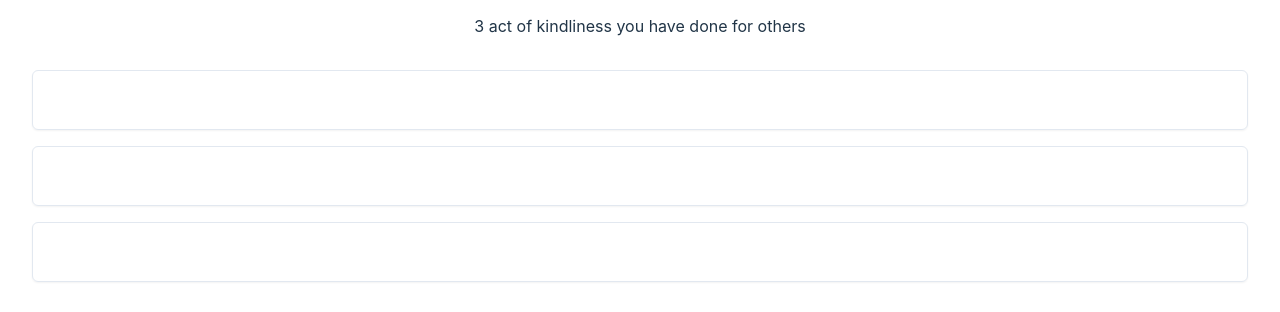
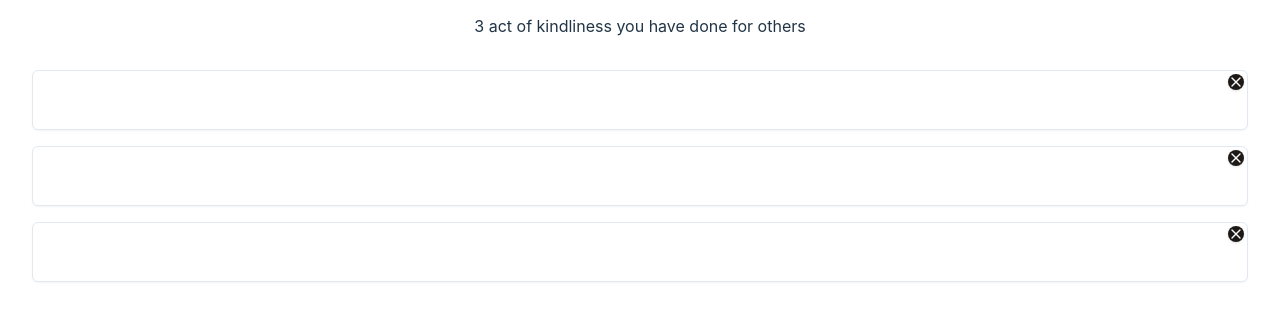
Before and after one commit to dandyling/pay-it-forward, a React (Vite) app: page / in a window 1280 px wide. Shown: the part 158-470 px from the top of the page. Built offline with nearby package versions, Linux system fonts and the light colour scheme.

Commit message:
Add ability to delete

```diff
--- /dev/null
+++ b/src/components/value-panel.tsx
@@ -0,0 +1,55 @@
+import { X } from "lucide-react";
+import { Button } from "./ui/button";
+import { Textarea } from "./ui/textarea";
+import { YYYY_MM_DD } from "./values-panel";
+import { format } from "date-fns";
+
+export function ValuePanel({
+  values,
+  setValues,
+  index,
+  value,
+  date,
+}: {
+  values: string[];
+  setValues: (values: string[]) => void;
+  index: number;
+  value: string;
+  date: Date;
+}) {
+  const save = (values: string[]) => {
+    localStorage.setItem(
+      `${format(date, YYYY_MM_DD)}-values`,
+      JSON.stringify(values)
+    );
+  };
+
+  return (
+    <div className="relative">
+      <Button
+        size="icon"
+        className="absolute right-1 top-1 rounded-full w-4 h-4 p-0"
+        onClick={() => {
+          const newValues = [...values];
+          newValues.splice(index, 1);
+          setValues(newValues);
+          save(newValues);
+        }}
+      >
+        <X />
+      </Button>
+      <Textarea
+        key={index}
+        value={value}
+        onChange={(e) => {
+          const newValues = [...values];
+          newValues[index] = e.target.value;
+          setValues(newValues);
+        }}
+        onBlur={() => {
+          save(values);
+        }}
+      />
+    </div>
+  );
+}
--- a/src/components/values-panel.tsx
+++ b/src/components/values-panel.tsx
@@ -2,7 +2,7 @@ import { format } from "date-fns";
 import { Plus } from "lucide-react";
 import { useEffect, useState } from "react";
 import { Button } from "./ui/button";
-import { Textarea } from "./ui/textarea";
+import { ValuePanel } from "./value-panel";
 
 export const YYYY_MM_DD = "yyyy-MM-dd";
 
@@ -22,20 +22,13 @@ export function ValuesPanel({ date }: { date: Date }) {
       <div className="flex flex-col gap-4 w-full px-4">
         {values.map((value, index) => {
           return (
-            <Textarea
+            <ValuePanel
               key={index}
+              values={values}
+              index={index}
+              setValues={setValues}
               value={value}
-              onChange={(e) => {
-                const newValues = [...values];
-                newValues[index] = e.target.value;
-                setValues(newValues);
-              }}
-              onBlur={() => {
-                localStorage.setItem(
-                  `${format(date, YYYY_MM_DD)}-values`,
-                  JSON.stringify(values)
-                );
-              }}
+              date={date}
             />
           );
         })}
```
